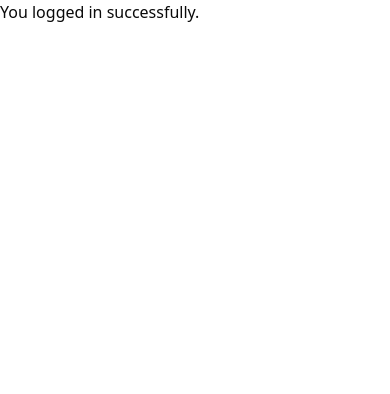
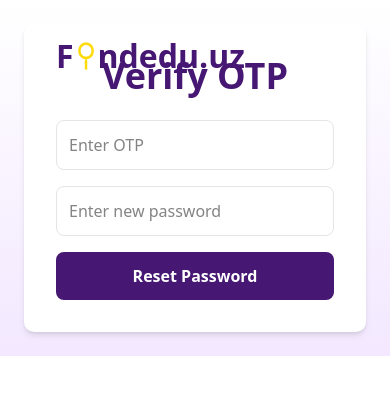
Before and after one commit to shokhsanam18/FindEdu-Client, a React (Vite) app: page /VerifyOtp in a window 390 px wide. Shown: the top 394 px of the page. Built offline with nearby package versions, Linux system fonts and the light colour scheme.

Commit message:
reset password

```diff
--- a/package.json
+++ b/package.json
@@ -12,6 +12,7 @@
   "dependencies": {
     "@radix-ui/react-slot": "^1.1.2",
     "@tailwindcss/vite": "^4.0.12",
+    "@tanstack/react-query": "^5.67.3",
     "axios": "^1.8.2",
     "class-variance-authority": "^0.7.1",
     "clsx": "^2.1.1",
--- a/src/App.jsx
+++ b/src/App.jsx
@@ -3,7 +3,8 @@
 import { Routes, Route, Link } from "react-router-dom";
 import Register from "./Register/Login/Register.jsx";
 import Login from "./Register/Login/Login.jsx";
-
+import Forget from "./Register/Login/Forget.jsx";
+import VerifyOtp from "./Register/Login/VerifyOtp.jsx";
 function App() {
   return (
     <div>
@@ -18,7 +19,8 @@
         />
         <Route path="/Register" element={<Register />} />
         <Route path="/Login" element={<Login />} />
-        <Route path="/Forget" element={<h1>Forget password page.</h1>} />
+        <Route path="/Forget" element={<Forget />} />
+        <Route path="/VerifyOtp" element={<VerifyOtp />} />
         <Route path="*" element={<h1>You logged in successfully.</h1>} />
       </Routes>
     </div>
--- /dev/null
+++ b/src/Register/Login/Forget.jsx
@@ -0,0 +1,44 @@
+import React, { useState } from "react";
+import { Link, useNavigate } from "react-router-dom";
+import axios from "axios";
+import purple from "/public/purple.png";
+import icon from "/public/icon.png";
+import register from "/public/register.png";
+
+const API_BASE = "http://18.141.233.37:4000/api/users";
+
+const Forget = () => {
+  const [email, setEmail] = useState("");
+  const navigate = useNavigate();
+
+  const sendOtp = async () => {
+    try {
+      await axios.post(`${API_BASE}/send-otp`, { email });
+      alert("OTP sent to your email.");
+      navigate("/verifyotp", { state: { email } });
+    } catch (error) {
+      console.error("OTP Request Error:", error.response?.data || error.message);
+      alert(error.response?.data?.message || "Failed to send OTP.");
+    }
+  };
+
+  return (
+    <div className="flex flex-col md:flex-row h-screen bg-white from-white to-purple-400 m-0">
+<div className="absolute top-8 left-14 flex items-center text-[#461773] text-[32px] font-bold">
+          F<img src={icon} alt="Logo" className="h-7 w-4 mx-1" />ndedu.uz
+        </div>
+      <div className="w-full  flex items-center justify-center p-6  bg-gradient-to-b from-white to-purple-100">
+        <div className="w-full max-w-xl bg-white p-8 rounded-lg shadow-md">
+          <h2 className="text-4xl font-bold text-[#461773] mb-6 text-center">Reset Password</h2>
+          <form className="space-y-4">
+            <input type="email" placeholder="Enter your email" className="w-full p-3 border rounded-md" value={email} onChange={(e) => setEmail(e.target.value)} />
+            <button type="button" onClick={sendOtp} className="w-full p-3 bg-[#461773] text-white font-semibold rounded-md hover:bg-purple-700 transition">Send Code</button>
+          </form>
+          <p className="text-m text-gray-600 mt-4 text-center">Remembered your password? <Link to="/login" className="text-purple-600 font-semibold hover:underline">Login</Link></p>
+        </div>
+      </div>
+    </div>
+  );
+};
+
+export default Forget;
--- a/src/Register/Login/Login.jsx
+++ b/src/Register/Login/Login.jsx
@@ -4,9 +4,9 @@
 import purple from "/public/purple.png";
 import icon from "/public/icon.png";
 import register from "/public/register.png";
-import google from "/public/google.png";
+// import google from "/public/google.png";
 
-const API_BASE = "http://3.37.19.181:4000/api/users";
+const API_BASE = "http://18.141.233.37:4000/api/users";
 
 const Login = () => {
   const [email, setEmail] = useState("");
--- a/src/Register/Login/Register.jsx
+++ b/src/Register/Login/Register.jsx
@@ -106,6 +106,38 @@
 
 // export default Register;
 
+
+
+
+
+
+
+
+
+
+
+
+
+
+
+
+
+
+
+
+
+
+
+
+
+
+
+
+
+
+
+
+
 import React, { useState } from "react";
 import { Link } from "react-router-dom";
 import axios from "axios";
@@ -114,7 +146,7 @@
 import register from "/public/register.png";
 import google from "/public/google.png";
 
-const API_BASE = "http://3.37.19.181:4000/api/users";
+const API_BASE = "http://18.141.233.37:4000/api/users";
 
 const Register = () => {
   const [firstName, setFirstName] = useState("");
@@ -138,7 +170,7 @@
 
   const sendOtp = async () => {
     try {
-      await axios.post(`${API_BASE}/sentt-otp`, { email });
+      await axios.post(`${API_BASE}/send-otp`, { email });
       alert("OTP sent to email.");
     } catch (error) {
       console.error("OTP Send Error:", error.response?.data || error.message);
@@ -155,7 +187,7 @@
   };
 
   return (
-    <div className="flex flex-col md:flex-row h-screen bg-white from-white to-purple-400">
+    <div className="flex flex-col md:flex-row h-full bg-white from-white to-purple-400">
       <div className="hidden md:flex md:w-2/5 bg-gradient-to-b from-white to-purple-100 items-center justify-center p-8 relative">
         <div className="absolute top-8 left-14 flex items-center text-[#461773] text-[32px] font-bold">
           F<img src={icon} alt="Logo" className="h-7 w-4 mx-1" />ndedu.uz
@@ -168,9 +200,9 @@
       </div>
       <div className="w-full md:w-2/3 flex items-center justify-center p-6 md:p-16 md:flex bg-gradient-to-b from-white to-purple-100">
         <div className="w-full max-w-2xl bg-white p-8 rounded-lg shadow-md">
-          <h2 className="text-4xl font-bold text-[#461773] mb-6 text-center">Create Account</h2>
-          <form className="space-y-4" onSubmit={registerUser}>
-            <div className="flex flex-col md:flex-row md:space-x-6 space-y-4 md:space-y-0">
+          <h2 className="text-4xl font-bold text-[#461773] mb-2 text-center">Create Account</h2>
+          <form className="space-y-2" onSubmit={registerUser}>
+            <div className="flex flex-col md:flex-row md:space-x-2 space-y-2 md:space-y-0">
               <input type="text" placeholder="First Name" className="w-full md:w-1/2 p-3 border rounded-md" value={firstName} onChange={(e) => setFirstName(e.target.value)} />
               <input type="text" placeholder="Last Name" className="w-full md:w-1/2 p-3 border rounded-md" value={lastName} onChange={(e) => setLastName(e.target.value)} />
             </div>
@@ -199,3 +231,98 @@
 };
 
 export default Register;
+
+
+
+
+
+// import React, { useState } from "react";
+// import { Link } from "react-router-dom";
+// import axios from "axios";
+// import purple from "/public/purple.png";
+// import icon from "/public/icon.png";
+// import register from "/public/register.png";
+// import google from "/public/google.png";
+
+// const API_BASE = "https://crudcrud.com/api/52af5ab344ed4a7095ee4b31b79e0c52";
+
+// const Register = () => {
+//   const [firstName, setFirstName] = useState("");
+//   const [lastName, setLastName] = useState("");
+//   const [email, setEmail] = useState("");
+//   const [phone, setPhone] = useState("");
+//   const [password, setPassword] = useState("");
+//   const [otp, setOtp] = useState("");
+//   const [role, setRole] = useState("CEO");
+//   const [image, setImage] = useState(null);
+
+//   const registerUser = async (e) => {
+//     e.preventDefault();
+//     try {
+//       await axios.post(`${API_BASE}/users`, { firstName, lastName, email, phone, password, role, image: "image.jpg" });
+//       alert("User registered successfully! Please check your email for OTP.");
+//     } catch (error) {
+//       console.error("Registration Error:", error.response?.data || error.message);
+//     }
+//   };
+
+//   const sendOtp = async () => {
+//     try {
+//       await axios.post(`${API_BASE}/send-otp`, { email });
+//       alert("OTP sent to email.");
+//     } catch (error) {
+//       console.error("OTP Send Error:", error.response?.data || error.message);
+//     }
+//   };
+
+//   const verifyOtp = async () => {
+//     try {
+//       await axios.post(`${API_BASE}/verify-otp`, { email, otp });
+//       alert("OTP Verified Successfully!");
+//     } catch (error) {
+//       console.error("OTP Verification Error:", error.response?.data || error.message);
+//     }
+//   };
+
+//   return (
+//     <div className="flex flex-col md:flex-row h-full bg-white from-white to-purple-400">
+//       <div className="hidden md:flex md:w-2/5 bg-gradient-to-b from-white to-purple-100 items-center justify-center p-8 relative">
+//         <div className="absolute top-8 left-14 flex items-center text-[#461773] text-[32px] font-bold">
+//           F<img src={icon} alt="Logo" className="h-7 w-4 mx-1" />ndedu.uz
+//         </div>
+//         <div className="text-[#461773] text-center relative ml-6">
+//           <h2 className="text-4xl font-bold mb-10">Welcome to the page!</h2>
+//           <img src={register} alt="Illustration" className="w-[500px] h-auto relative z-10" />
+//           <img className="z-0 absolute bottom-[-25px] left-1/2 transform -translate-x-1/2 w-[400px] h-[90px]" src={purple} alt="Shadow Effect" />
+//         </div>
+//       </div>
+//       <div className="w-full md:w-2/3 flex items-center justify-center p-6 md:p-16 md:flex bg-gradient-to-b from-white to-purple-100">
+//         <div className="w-full max-w-2xl bg-white p-8 rounded-lg shadow-md">
+//           <h2 className="text-4xl font-bold text-[#461773] mb-2 text-center">Create Account</h2>
+//           <form className="space-y-2" onSubmit={registerUser}>
+//             <div className="flex flex-col md:flex-row md:space-x-2 space-y-2 md:space-y-0">
+//               <input type="text" placeholder="First Name" className="w-full md:w-1/2 p-3 border rounded-md" value={firstName} onChange={(e) => setFirstName(e.target.value)} />
+//               <input type="text" placeholder="Last Name" className="w-full md:w-1/2 p-3 border rounded-md" value={lastName} onChange={(e) => setLastName(e.target.value)} />
+//             </div>
+//             <input type="email" placeholder="Email" className="w-full p-3 border rounded-md" value={email} onChange={(e) => setEmail(e.target.value)} />
+//             <input type="password" placeholder="Password" className="w-full p-3 border rounded-md" value={password} onChange={(e) => setPassword(e.target.value)} />
+//             <input type="tel" placeholder="Phone Number" className="w-full p-3 border rounded-md" value={phone} onChange={(e) => setPhone(e.target.value)} />
+//             <select className="w-full p-3 border rounded-md" value={role} onChange={(e) => setRole(e.target.value)}>
+//               <option value="CEO">CEO</option>
+//               <option value="Admin">Admin</option>
+//               <option value="User">User</option>
+//             </select>
+//             <input type="file" className="w-full p-3 border border-gray-300 rounded-md focus:ring-2 focus:ring-purple-600 outline-none" />
+//             <button type="submit" className="w-full p-3 bg-[#461773] text-white font-semibold rounded-md hover:bg-purple-700 transition">Create Account</button>
+//           </form>
+//           <button onClick={sendOtp} className="w-full p-3 mt-4 bg-gray-300 text-black font-semibold rounded-md">Send OTP</button>
+//           <input type="text" placeholder="Enter OTP" className="w-full p-3 border rounded-md mt-2" value={otp} onChange={(e) => setOtp(e.target.value)} />
+//           <button onClick={verifyOtp} className="w-full p-3 bg-green-600 text-white font-semibold rounded-md mt-2">Verify OTP</button>
+//           <p className="text-m text-gray-600 mt-4 text-center">Already have an account? <Link to="/login" className="text-purple-600 font-semibold hover:underline">Login</Link></p>
+//         </div>
+//       </div>
+//     </div>
+//   );
+// };
+
+// export default Register;
--- /dev/null
+++ b/src/Register/Login/VerifyOtp.jsx
@@ -0,0 +1,64 @@
+import React, { useState } from "react";
+import { useLocation, useNavigate } from "react-router-dom";
+import axios from "axios";
+import purple from "/public/purple.png";
+import icon from "/public/icon.png";
+import register from "/public/register.png";
+
+const API_BASE = "http://18.141.233.37:4000/api/users";
+
+const VerifyOtp = () => {
+  const { state } = useLocation();
+  const navigate = useNavigate();
+  const [otp, setOtp] = useState("");
+  const [newPassword, setNewPassword] = useState("");
+
+  const resetPassword = async () => {
+    try {
+      await axios.post(`${API_BASE}/reset-password`, { email: state.email, otp, newPassword });
+      alert("Password reset successfully.");
+      navigate("/login");
+    } catch (error) {
+      console.error("Reset Password Error:", error.response?.data || error.message);
+      alert(error.response?.data?.message || "Invalid OTP or error resetting password.");
+    }
+  };
+
+  return (
+    <div className="flex flex-col md:flex-row h-screen bg-white from-white to-purple-400 m-0">
+      <div className="absolute top-8 left-14 flex items-center text-[#461773] text-[32px] font-bold">
+        F<img src={icon} alt="Logo" className="h-7 w-4 mx-1" />ndedu.uz
+      </div>
+      <div className="w-full flex items-center justify-center p-6 bg-gradient-to-b from-white to-purple-100">
+        <div className="w-full max-w-xl bg-white p-8 rounded-lg shadow-md">
+          <h2 className="text-4xl font-bold text-[#461773] mb-6 text-center">Verify OTP</h2>
+          <form className="space-y-4">
+            <input
+              type="text"
+              placeholder="Enter OTP"
+              className="w-full p-3 border rounded-md"
+              value={otp}
+              onChange={(e) => setOtp(e.target.value)}
+            />
+            <input
+              type="password"
+              placeholder="Enter new password"
+              className="w-full p-3 border rounded-md"
+              value={newPassword}
+              onChange={(e) => setNewPassword(e.target.value)}
+            />
+            <button
+              type="button"
+              onClick={resetPassword}
+              className="w-full p-3 bg-[#461773] text-white font-semibold rounded-md hover:bg-purple-700 transition"
+            >
+              Reset Password
+            </button>
+          </form>
+        </div>
+      </div>
+    </div>
+  );
+};
+
+export default VerifyOtp;
```
Also changed, not shown: 1 other file (tests, documents, lock files or other folders).
